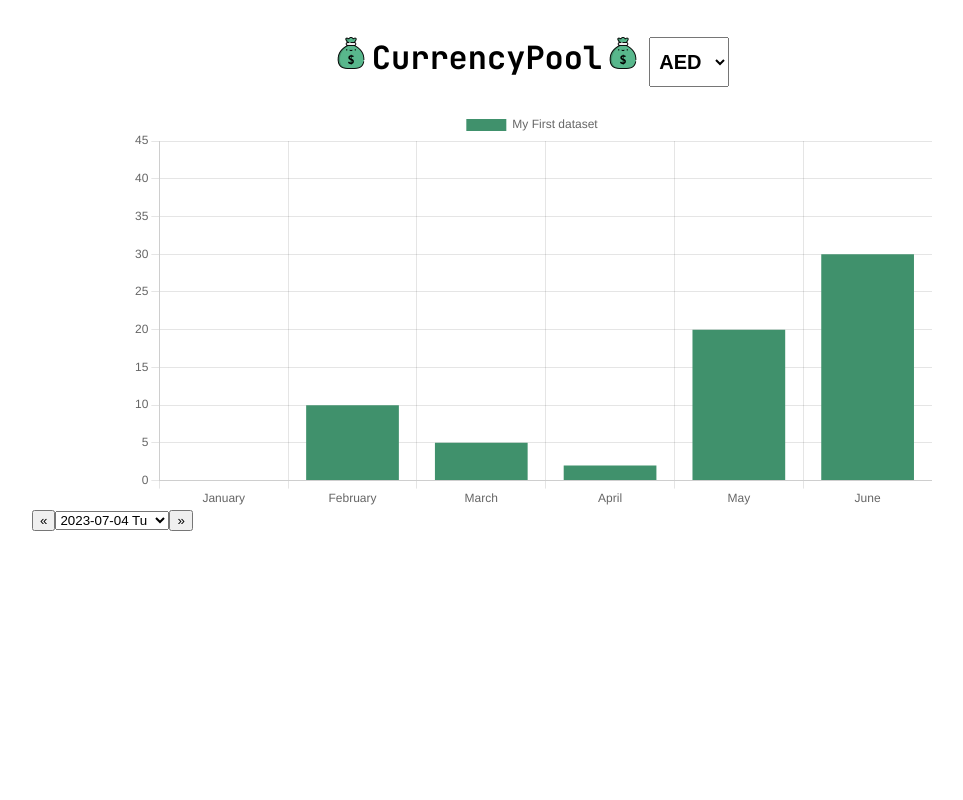
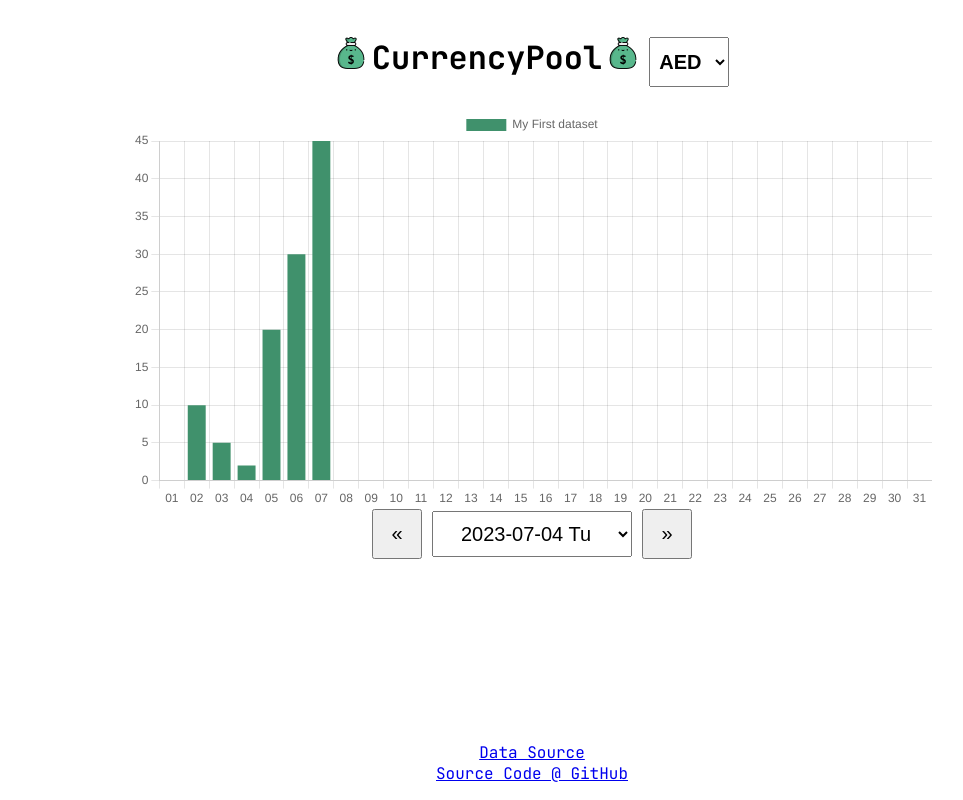
Before and after one commit to alexn256/currencypool, a React (Create React App) app: page / in a window 1280 px wide. Shown: the whole page, without its empty margins (108-1071 px from the left). Built offline with nearby package versions, Linux system fonts and the light colour scheme.

Commit message:
add simple footer

```diff
--- a/src/App.css
+++ b/src/App.css
@@ -33,3 +33,34 @@
     display: flex;
     justify-content: center;
 }
+
+#date-chooser {
+    display: flex;
+    align-items: center;
+    justify-content: center;
+}
+
+#prev, #next {
+    width: 50px;
+    height: 50px;
+    font-size: 20px;
+}
+
+#dates {
+    height: 46px;
+    width: 200px;
+    font-size: 20px;
+    margin-left: 10px;
+    margin-right: 10px;
+    padding-left: 5px;
+    padding-right: 5px;
+    text-align: center;
+}
+
+#footer {
+    left: 0;
+    bottom: 0;
+    position: absolute;
+    width: 100%;
+    text-align: center;
+}
--- a/src/App.js
+++ b/src/App.js
@@ -1,8 +1,9 @@
-import logo from './logo.svg';
 import './App.css';
+
 import {DateSelector} from "./component/DateSelector.js";
 import BarChart from "./component/BarChart.js";
 import {CurrencySelector} from "./component/CurrencySelector.js";
+import {Footer} from "./component/Footer.js";
 
 function App() {
     return (
@@ -10,6 +11,7 @@
             <CurrencySelector/>
             <BarChart/>
            <DateSelector/>
+            <Footer/>
         </div>
     );
 }
--- a/src/component/BarChart.js
+++ b/src/component/BarChart.js
@@ -3,7 +3,9 @@
 import { Bar } from "react-chartjs-2";
 
 const BarChart = () => {
-    const labels = ["January", "February", "March", "April", "May", "June"];
+    const labels = ["01", "02", "03", "04", "05", "06", "07", "08", "09", "10",
+    "11", "12", "13", "14", "15", "16", "17", "18", "19", "20",
+    "21", "22", "23", "24", "25", "26", "27", "28", "29", "30", "31"];
     const data = {
         labels: labels,
         datasets: [
--- a/src/component/DateSelector.js
+++ b/src/component/DateSelector.js
@@ -3,9 +3,9 @@
 
 export const DateSelector = () => {
     return (
-        <div>
-            <button>«</button>
-            <select>
+        <div id="date-chooser">
+            <button id="prev">«</button>
+            <select id="dates">
                 <option value="2023-07-04">2023-07-04 Tu</option>
 
                 <option value="2023-07-05">2023-07-05 We</option>
@@ -23,7 +23,7 @@
                 <option value="2023-07-11">2023-07-11 Tu</option>
 
             </select>
-            <button>»</button>
+            <button id="next">»</button>
         </div>
     );
 };
--- /dev/null
+++ b/src/component/Footer.js
@@ -0,0 +1,11 @@
+export const Footer = () => {
+    return (
+        <div id="footer">
+            <p>
+                <a href="http://exchangeratesapi.io/">Data Source</a>
+                <br/>
+                <a href="http://github.com/alexn256/currencypool">Source Code @ GitHub</a>
+            </p>
+        </div>
+    );
+}
```
Also changed, not shown: public/logo192.png (deleted), public/logo512.png (deleted).
